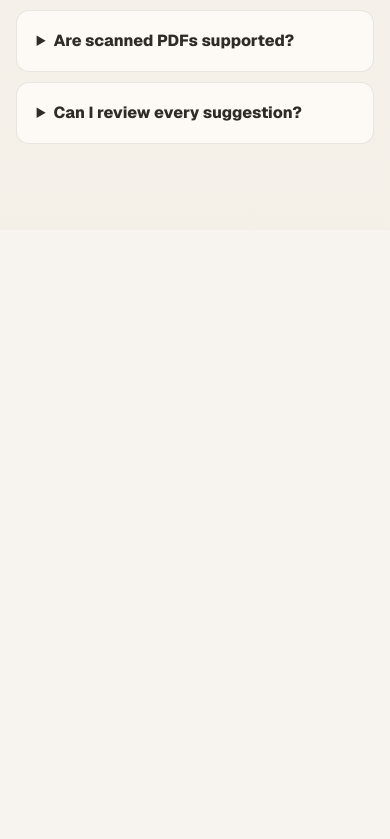
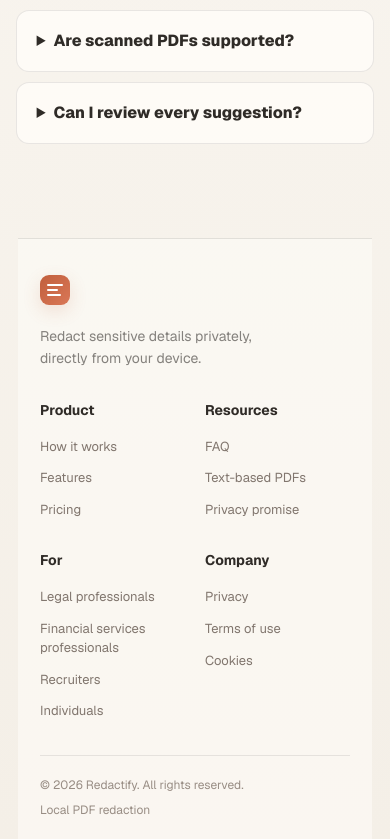
Before and after one commit to varunbdk/Redactify, a Next.js app: page / in a window 390 px wide. Shown: the part 2999-3838 px from the top of the page. Before the commit the page ends 3229 px from the top, so only its background shows below. Built offline with nearby package versions, Linux system fonts and the light colour scheme.

Commit message:
Add landing page footer

```diff
--- a/app/globals.css
+++ b/app/globals.css
@@ -231,3 +231,24 @@ button,a { font:inherit; } button { color:inherit; }
   .hero-screen .hero-intro h1 { font-size:clamp(32px,10.8vw,43px); }
   .hero-intro .hero-copy { font-size:15px; }
 }
+
+.site-footer { width:min(1400px,100%); margin:104px auto -90px; padding:48px max(32px,5vw) 24px; border-top:1px solid rgba(47,43,39,.12); background:rgba(255,253,249,.54); }
+.footer-main { display:grid; grid-template-columns:minmax(220px,1.55fr) repeat(4,minmax(125px,1fr)); gap:34px; }
+.footer-brand .brand-button { margin-bottom:20px; }
+.footer-brand p { max-width:250px; margin:0; color:var(--muted); font-size:14px; line-height:1.6; }
+.footer-column { display:flex; flex-direction:column; align-items:flex-start; gap:13px; }
+.footer-column > strong { margin-bottom:4px; color:var(--text); font-size:14px; }
+.footer-column a,.footer-column span { color:#81766e; font-size:13px; line-height:1.45; text-decoration:none; }
+.footer-column a:hover { color:var(--violet); }
+.footer-bottom { display:flex; justify-content:space-between; gap:20px; margin-top:44px; padding-top:20px; border-top:1px solid rgba(47,43,39,.1); color:#988d84; font-size:12px; }
+
+@media(max-width:980px){
+  .footer-main { grid-template-columns:repeat(3,minmax(0,1fr)); }
+  .footer-brand { grid-column:1/-1; }
+}
+@media(max-width:640px){
+  .site-footer { margin-top:72px; margin-bottom:-64px; padding:36px 22px 20px; }
+  .footer-main { grid-template-columns:repeat(2,minmax(0,1fr)); gap:30px 20px; }
+  .footer-brand { grid-column:1/-1; }
+  .footer-bottom { flex-direction:column; gap:7px; margin-top:34px; }
+}
--- a/app/page.tsx
+++ b/app/page.tsx
@@ -1800,6 +1800,16 @@ export default function Home() {
         <details><summary>Are scanned PDFs supported?</summary><p>Not yet. Redactify currently supports searchable, text-based PDFs.</p></details>
         <details><summary>Can I review every suggestion?</summary><p>Yes. You can approve, edit, keep, or delete redaction boxes before exporting.</p></details>
       </section>
+      <footer className="site-footer" aria-label="Redactify footer">
+        <div className="footer-main">
+          <div className="footer-brand"><button className="brand-button" onClick={() => window.scrollTo({ top: 0, behavior: "smooth" })} aria-label="Back to the top"><span className="brand-icon"><i /><i /><i /></span><strong>Redactify</strong></button><p>Redact sensitive details privately, directly from your device.</p></div>
+          <div className="footer-column"><strong>Product</strong><a href="#privacy-story">How it works</a><a href="#features">Features</a><a href="#pricing">Pricing</a></div>
+          <div className="footer-column"><strong>Resources</strong><a href="#faq">FAQ</a><a href="#quick-upload">Text-based PDFs</a><a href="#privacy-story">Privacy promise</a></div>
+          <div className="footer-column"><strong>For</strong><span>Legal professionals</span><span>Financial services professionals</span><span>Recruiters</span><span>Individuals</span></div>
+          <div className="footer-column"><strong>Company</strong><a href="#privacy-story">Privacy</a><a href="#faq">Terms of use</a><a href="#faq">Cookies</a></div>
+        </div>
+        <div className="footer-bottom"><span>© 2026 Redactify. All rights reserved.</span><span>Local PDF redaction</span></div>
+      </footer>
     </section>}
 
     {phase === "review" && <section className="review-screen">
```
Also changed, not shown: 1 other file (tests, documents, lock files or other folders).
